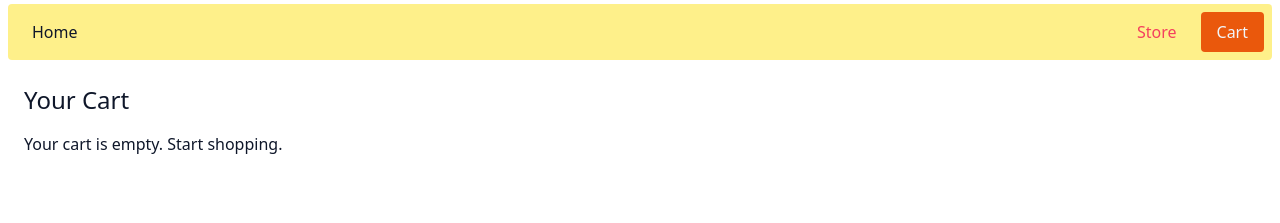
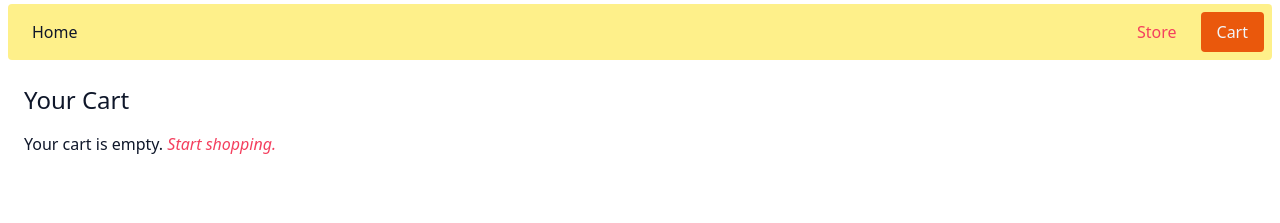
Before and after one commit to themetar/eshop-mockup, a React app: page /store/cart in a window 1280 px wide. Shown: the top 223 px of the page. Built offline with nearby package versions, Linux system fonts and the light colour scheme.

Commit message:
Add color to empty cart link

```diff
--- a/src/components/Cart.js
+++ b/src/components/Cart.js
@@ -13,7 +13,7 @@ function Cart({items, products, setCartQuantity}) {
       <h1 className="text-2xl pt-4 mb-4">Your Cart</h1>
 
       {items.length === 0 && (
-        <p>Your cart is empty. <Link to="/store">Start shopping.</Link></p>
+        <p>Your cart is empty. <Link to="/store" className="text-red-500 italic hover:text-red-600">Start shopping.</Link></p>
       )}
 
       {items.length > 0 && (
```
